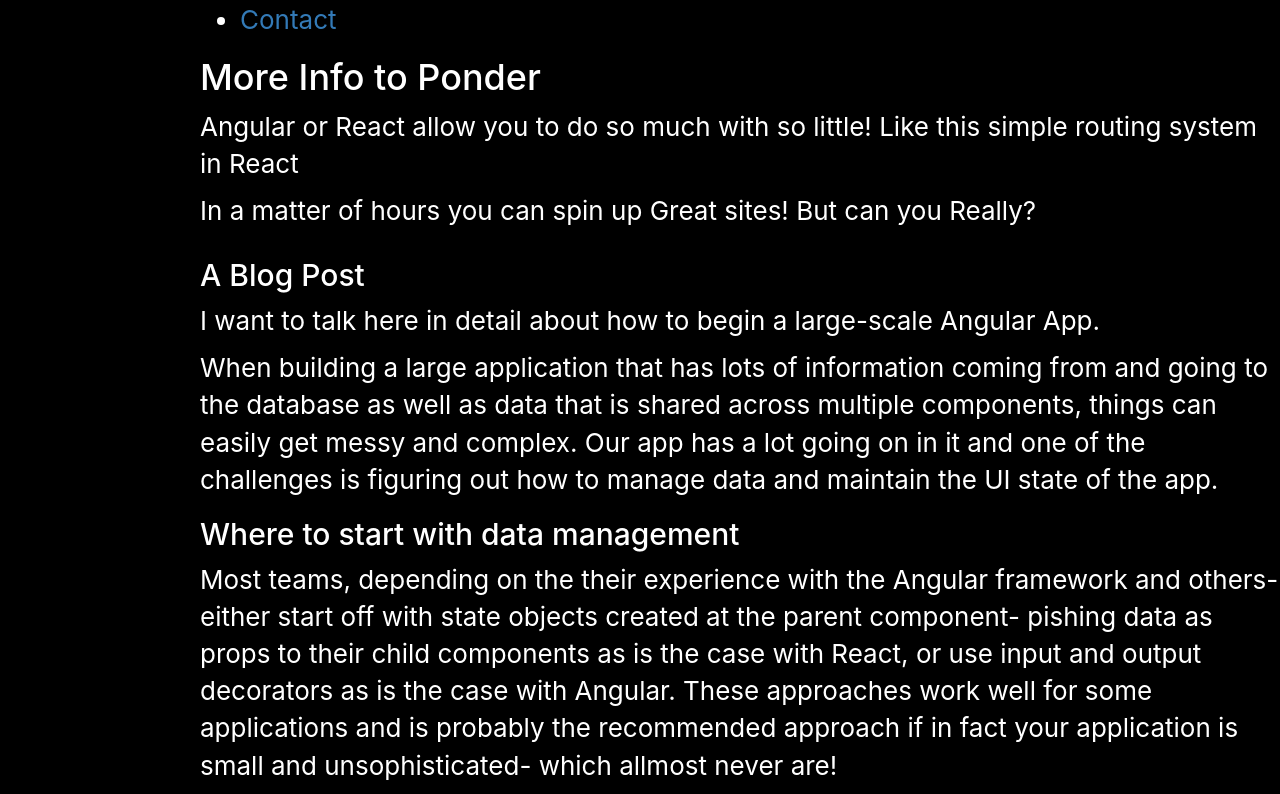
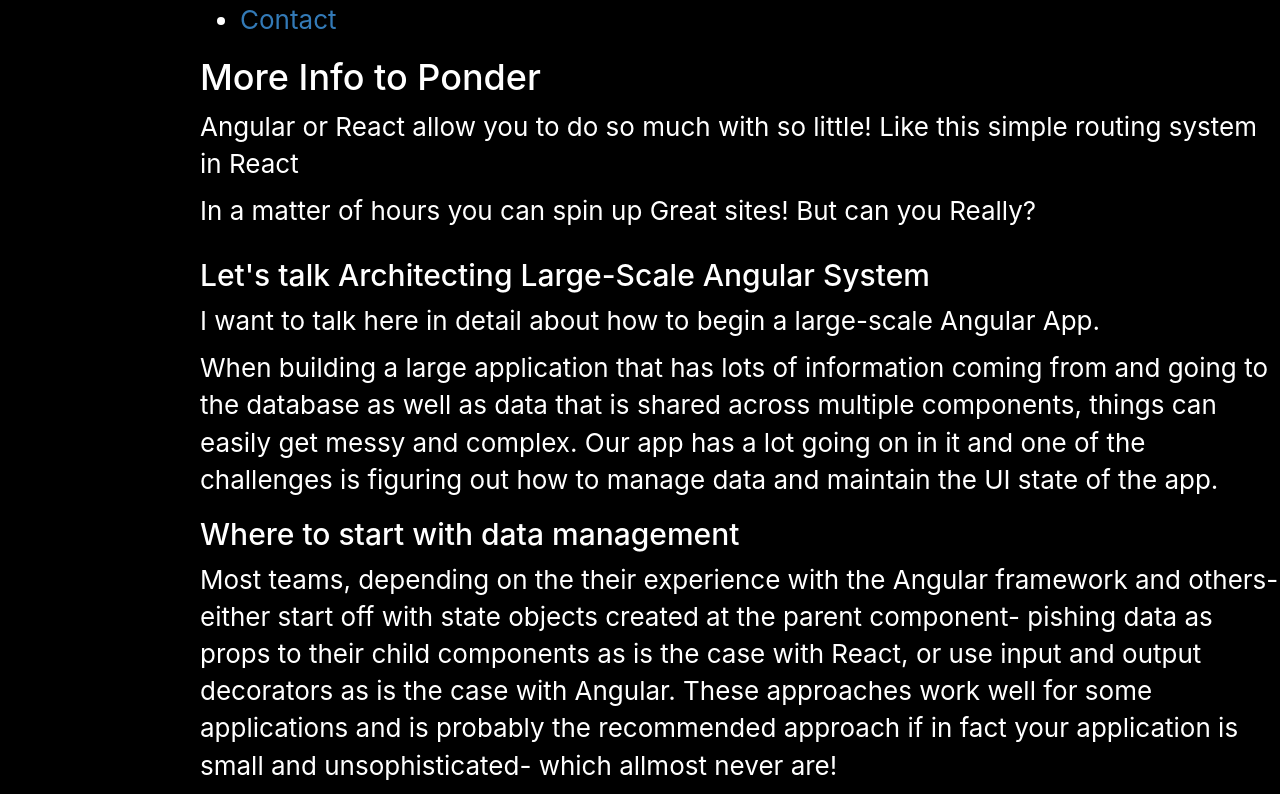
Before and after one commit to kendallmark3/introduction, a React (Create React App) app: page / in a window 1280 px wide. Shown: the part 765-1559 px from the top of the page. Built offline with nearby package versions, Linux system fonts and the light colour scheme.

Commit message:
blogchange

```diff
--- a/src/App.js
+++ b/src/App.js
@@ -134,7 +134,7 @@
     render() {
       return (
         <div>
-          <h2>A Blog Post</h2>
+          <h2>Let's talk Architecting Large-Scale Angular System</h2>
           <p>
           I want to talk here in detail about how to begin a large-scale Angular App.
           </p>
```
